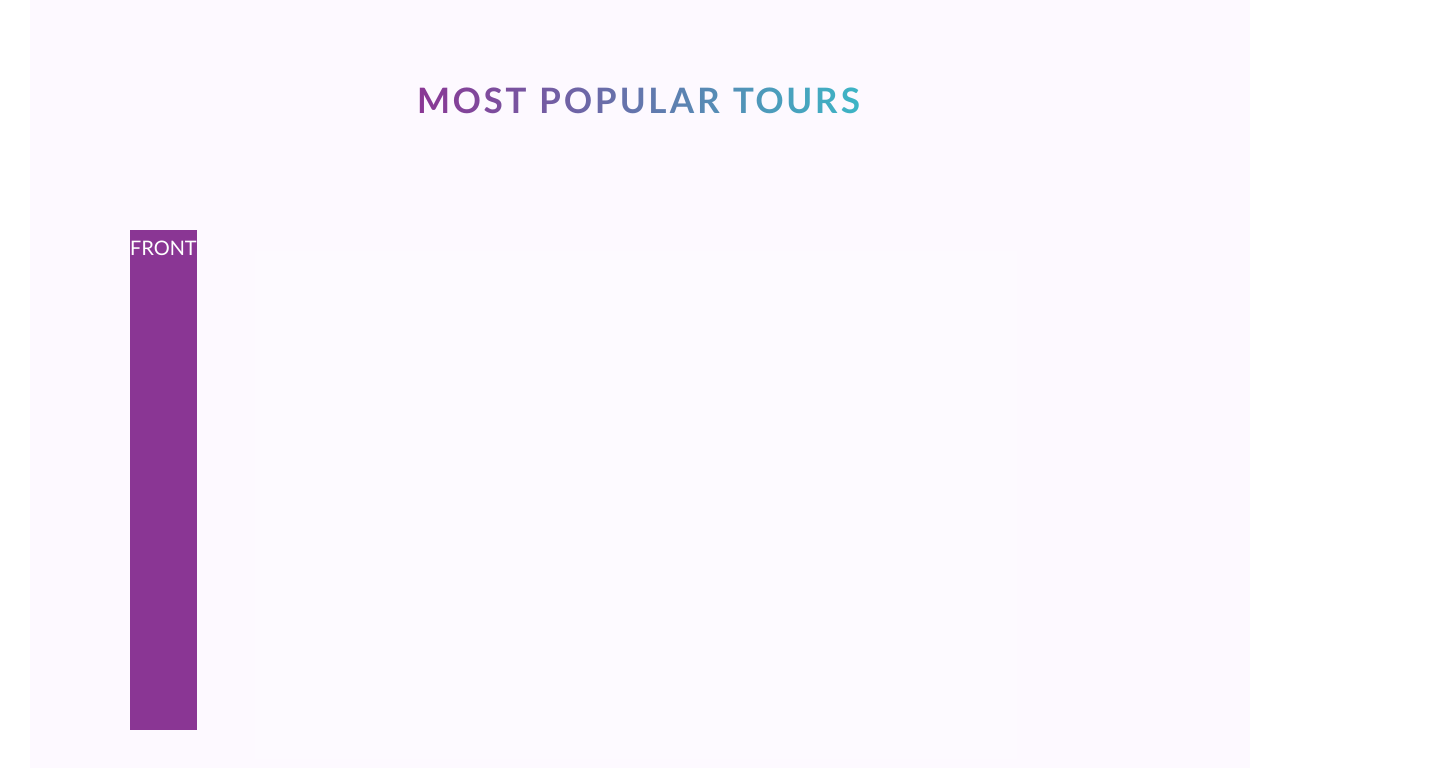
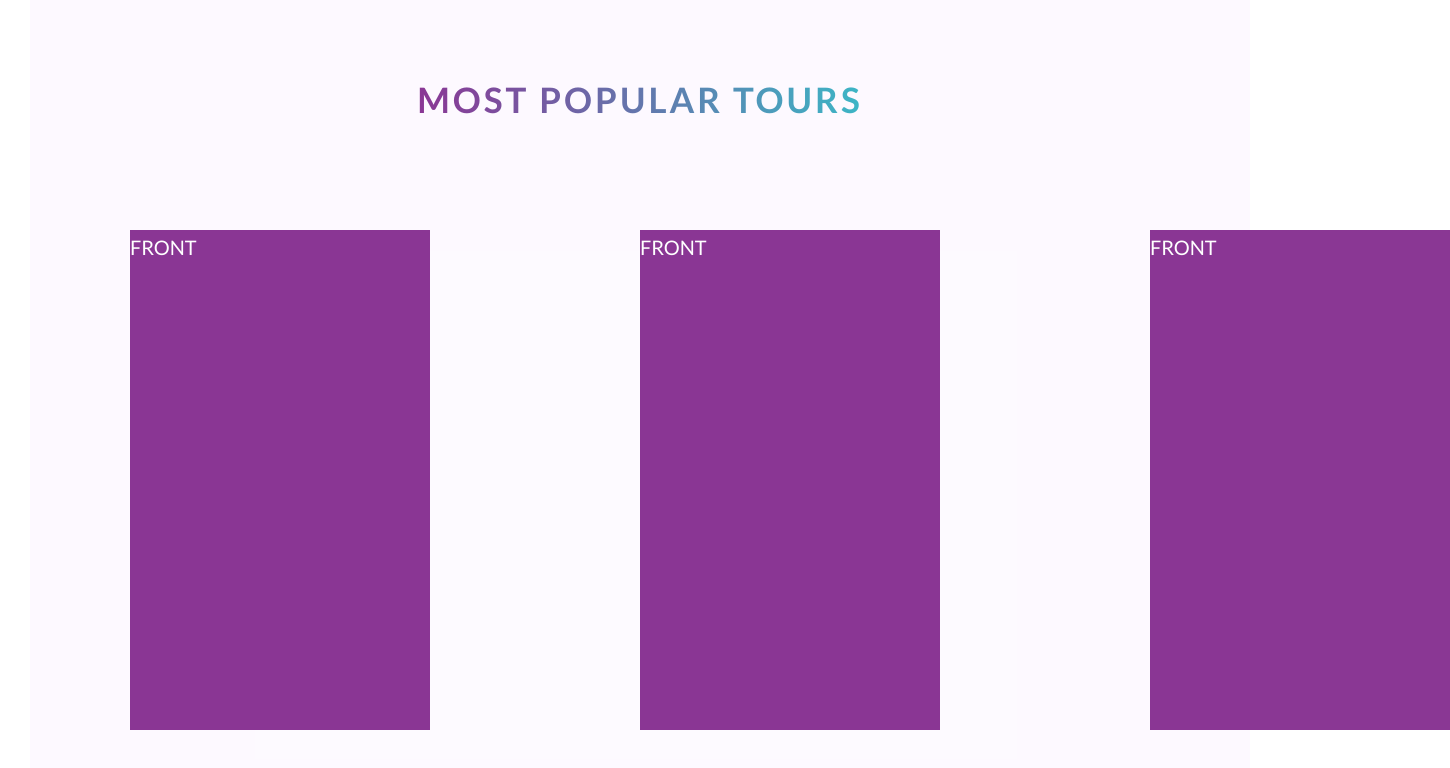
Before and after one commit to Sergei-Vorfolomeev/orbita-project, a React (Create React App) app: page / in a window 1280 px wide. Shown: the part 2290-3058 px from the top of the page, 1450 px wide, since content can reach past the window. Built offline with nearby package versions, Linux system fonts and the light colour scheme.

Commit message:
tour section - template 2

```diff
--- a/src/components/SectionTours.tsx
+++ b/src/components/SectionTours.tsx
@@ -8,6 +8,8 @@ export const SectionTours = () => {
             <Title text={'Most popular tours'}/>
             <div className="container">
                 <Tour/>
+                <Tour/>
+                <Tour/>
             </div>
         </section>
     );
--- a/src/sass/components/_card.scss
+++ b/src/sass/components/_card.scss
@@ -1,18 +1,19 @@
 .card {
-  position: relative;
-  height: 50rem;
+ // position: relative;
+ // height: 50rem;
   perspective: 150rem;
+  -moz-perpective: 150rem;
 
   &__side {
-    background-color: aqua;
     height: 50rem;
     color: #fff;
     font-size: 2rem;
-    transition: all, .8s;
+    transition: all .8s ease;
     position: absolute;
     top: 0;
     left: 0;
     backface-visibility: hidden;
+    width: 300px;
 
     &--front {
       background-color: $color-primary;
@@ -21,17 +22,16 @@
     &--back {
       background-color: $color-secondary;
      transform: rotateY(180deg);
-      left: 100px
     }
   }
 
-  &:hover &__side--front:hover  {
+  &:hover &__side--front  {
     background-color: $color-primary;
     transform: rotateY(180deg);
   }
 
-  &:hover &__side--back:hover {
+  &:hover &__side--back {
     background-color: $color-secondary;
-    transform: rotateY(0);
+    transform: rotateY(360deg);
   }
 }
```
